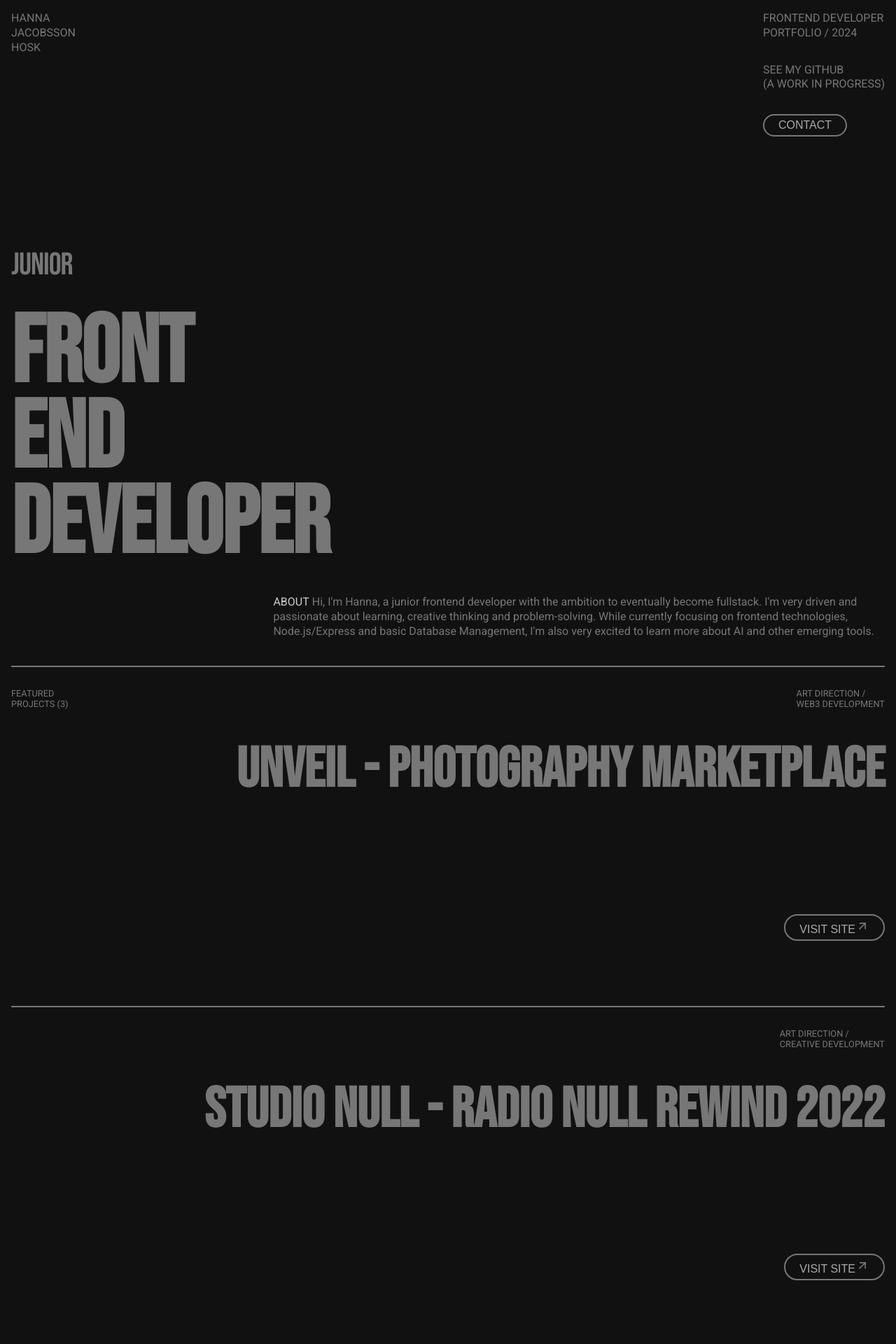
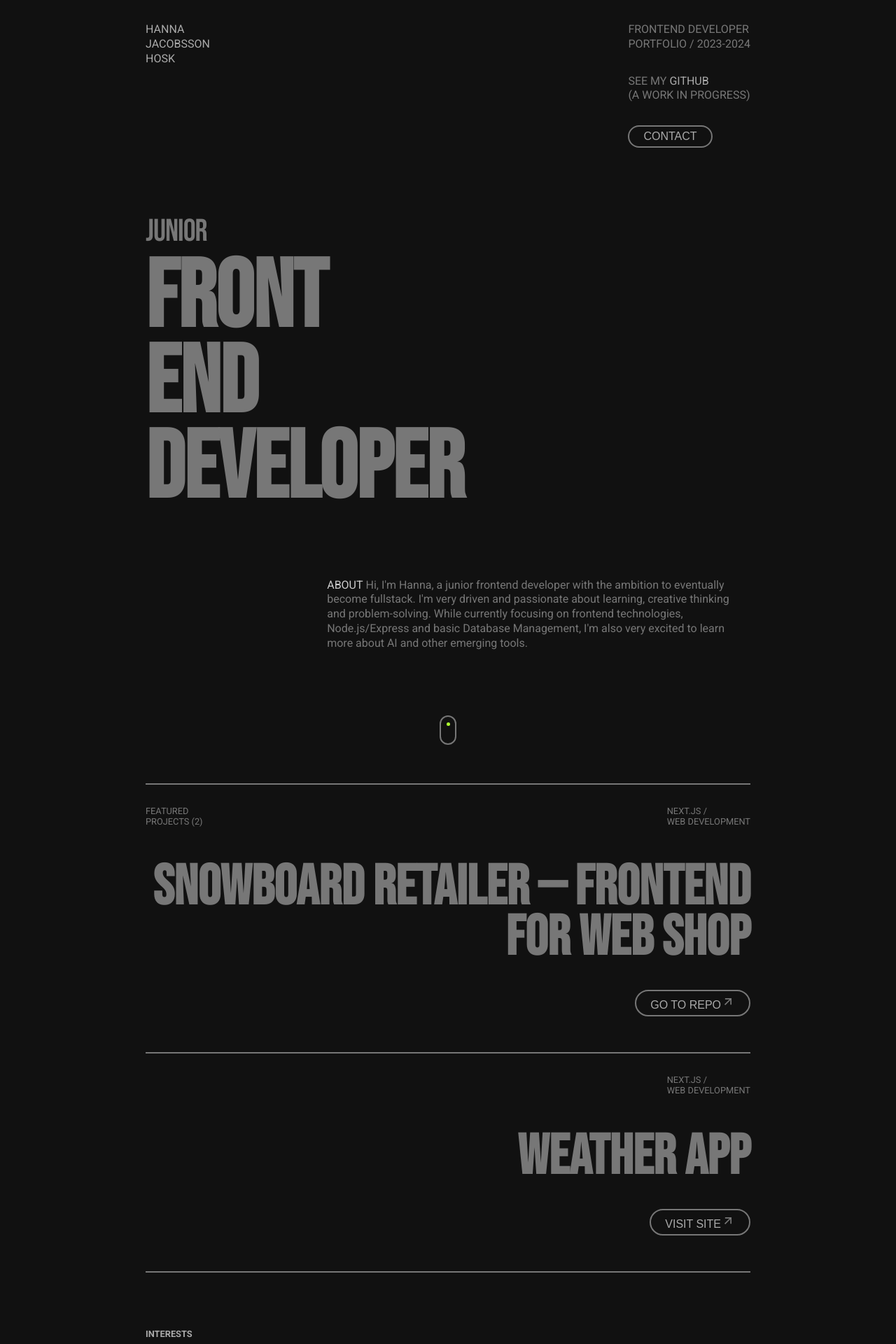
Before and after one commit to hanna-fmw/portfolio, a Next.js app: page / in a window 1280 px wide. Shown: the top 1920 px of the page at 70% size. Built offline with nearby package versions, Linux system fonts and the light colour scheme.

Commit message:
First commit

```diff
--- a/app/globals.css
+++ b/app/globals.css
@@ -24,12 +24,6 @@ body {
 	font-family: var(--font-bebasNeue);
 }
 
-@media (min-width: 768px) {
-	body {
-		font-size: 175px;
-	}
-}
-
 a {
 	color: inherit;
 	text-decoration: none;
--- a/app/page.jsx
+++ b/app/page.jsx
@@ -27,10 +27,10 @@ export default function Home() {
 					<div className={styles.nav_right}>
 						<div className={styles.nav_portfolio}>
 							Frontend Developer <br />
-							Portfolio / 2024 <br />
+							Portfolio / 2023-2024 <br />
 						</div>
 						<div className={styles.nav_github}>
-							See my GitHub <br />
+							See my <span className={styles.github_navlink}>GitHub</span> <br />
 							(A Work in progress)
 						</div>
 
@@ -80,7 +80,10 @@ export default function Home() {
 						</p>
 					</div>
 
-					{/* <p>Scroll down</p> */}
+					<div className={styles.mouse}>
+						<div className={styles.wheel}></div>
+					</div>
+
 					<div className={styles.svg_scroll}>
 						<svg className={styles.svg_line} width='20' height='21' fill='none' xmlns='http://www.w3.org/2000/svg'>
 							<path d='M10.833 13.977l4.47-4.47 1.179 1.178L10 17.167l-6.482-6.482 1.179-1.178 4.47 4.47V3.833h1.666v10.144z' fill='#777' />
@@ -92,20 +95,20 @@ export default function Home() {
 						<div className={styles.projects_header}>
 							<p>
 								FEATURED <br />
-								PROJECTS (3)
+								PROJECTS (2)
 							</p>
 							<p>
-								ART DIRECTION / <br />
-								WEB3 DEVELOPMENT
+								NEXT.JS / <br />
+								WEB DEVELOPMENT
 							</p>
 						</div>
 						<div className={styles.project}>
-							<h1 className={styles.project_heading}>Unveil - Photography Marketplace</h1>
+							<h1 className={styles.project_heading}>SNOWBOARD RETAILER — FRONTEND FOR WEB SHOP</h1>
 						</div>
 						<div className={styles.btn_container}>
-							<a href='https://www.unveil.art/' target='_blank' rel='noopener noreferrer' class='c-button'>
+							<a href='https://github.com/hanna-fmw/webshop-snowboards' target='_blank' rel='noopener noreferrer' class='c-button'>
 								<button className={styles.visit_btn}>
-									Visit Site
+									Go to repo
 									<svg width='20' height='20' fill='none' xmlns='http://www.w3.org/2000/svg'>
 										<path d='M13.337 7.845l-7.173 7.173-1.178-1.179 7.172-7.172H5.837V5h9.166v9.167h-1.666V7.845z' fill='#777' />
 									</svg>
@@ -125,15 +128,15 @@ export default function Home() {
 								PROJECTS (3) */}
 							</p>
 							<p>
-								ART DIRECTION / <br />
-								CREATIVE DEVELOPMENT
+								NEXT.JS / <br />
+								WEB DEVELOPMENT
 							</p>
 						</div>
 						<div className={styles.project}>
-							<h1 className={styles.project_heading}>Studio Null - radio null rewind 2022</h1>
+							<h1 className={styles.project_heading}>Weather App</h1>
 						</div>
 						<div className={styles.btn_container}>
-							<a href='https://www.unveil.art/' target='_blank' rel='noopener noreferrer' class='c-button'>
+							<a href='https://weather-app-rust-gamma-39.vercel.app/' target='_blank' rel='noopener noreferrer' class='c-button'>
 								<button className={styles.visit_btn}>
 									Visit Site
 									<svg width='20' height='20' fill='none' xmlns='http://www.w3.org/2000/svg'>
@@ -173,9 +176,9 @@ export default function Home() {
 						<div className={styles.skill}>React & Next.js</div>
 						<div className={styles.skill}>React Native</div>
 						<div className={styles.skill}>Node.js & Express</div>
+						<div className={styles.skill}>Prisma, Supabase & Firebase basics</div>
 						<div className={styles.skill}>Git & GitHub</div>
 						<div className={styles.skill}>Squarespace</div>
-						<div className={styles.skill}>Storybook</div>
 						<div className={styles.skill}>UX/UI & Animation (Figma, Framer Motion)</div>
 					</div>
 				</section>
@@ -185,7 +188,7 @@ export default function Home() {
 						<p className={styles.content_description}>
 							Learn, collaborate and contribute. <br />
 							<a href='https://github.com/hanna-fmw' target='_blank' rel='noopener noreferrer'>
-								See my <span className={styles.gitHub_link}>Github</span>
+								See my <span className={styles.social_link}>Github</span>
 							</a>
 						</p>
 					</div>
@@ -198,7 +201,7 @@ export default function Home() {
 							working independently.
 							<br />
 							<a href='https://github.com/hanna-fmw' target='_blank' rel='noopener noreferrer'>
-								See my <span className={styles.github_link}>Github</span>
+								See my <span className={styles.social_link}>Github</span>
 							</a>
 						</p>
 					</div>
@@ -222,23 +225,23 @@ export default function Home() {
 				<footer className={styles.footer}>
 					<div className={styles.email}>
 						<button onClick={copyToClipboard} className={styles.email_btn}>
-							hanna.hosk@gmail.com
+							<span className={styles.email_address}>hanna.hosk@gmail.com</span>
+							<span className={styles.to_copy}>Click To Copy</span>
 						</button>
-						<span className={styles.to_copy}>Click To Copy</span>
 					</div>
 					<div>
 						<a href='https://github.com/hanna-fmw' target='_blank' rel='noopener noreferrer'>
-							<span className={styles.github_link}>GITHUB </span>
+							<span className={styles.social_link}>GITHUB </span>
 						</a>
 					</div>
 					<div>
 						<a href='https://www.linkedin.com/in/hanna-jacobsson-hosk-29a64138/' class='c-button' target='_blank' rel='noopener noreferrer'>
-							<span className={styles.github_link}>LINKEDIN</span>
+							<span className={styles.social_link}>LINKEDIN</span>
 						</a>
 					</div>
 
 					<div>
-						<p class='place'>STOCKHOLM, SWEDEN</p>
+						<span className={styles.place}>STOCKHOLM, SWEDEN</span>
 						<div class='time'>
 							<a
 								class='clock24'
--- a/app/page.module.css
+++ b/app/page.module.css
@@ -1,5 +1,5 @@
 .main {
-	padding: 1rem;
+	padding: 2rem 1rem;
 }
 
 .nav {
@@ -7,7 +7,7 @@
 	justify-content: space-between;
 	font-weight: 500;
 	line-height: 1.3;
-	margin-bottom: 2.4rem;
+	margin-bottom: 2rem;
 }
 
 .nav_left,
@@ -21,6 +21,24 @@
 .nav_portfolio,
 .nav_github {
 	margin-bottom: 2rem;
+}
+
+.nav_name {
+	color: #aaa;
+}
+
+.github_navlink {
+	font-family: var(--font-roboto);
+	font-size: 1rem;
+	text-transform: uppercase;
+	display: inline-block;
+	color: #aaa;
+	transition: color 0.3s, background 0.3s;
+}
+
+.github_navlink:hover {
+	color: greenyellow;
+	cursor: pointer;
 }
 
 .visit_btn,
@@ -92,6 +110,7 @@
 }
 
 .about_paragraph {
+	margin-top: 3.4rem;
 	margin-bottom: 2.4rem;
 }
 
@@ -145,6 +164,11 @@
 	margin-bottom: 1rem;
 }
 
+.content_title,
+.skills_title {
+	color: #aaa;
+}
+
 .skills_title {
 	font-family: var(--font-roboto);
 	font-size: 0.8rem;
@@ -177,16 +201,17 @@
 	transition: color 0.3s, background 0.3s;
 }
 
-.github_link {
-	color: #aaa;
-}
-
 .content_container {
 	padding-block: 1rem;
 }
 
-.github_link:hover {
+.social_link {
+	text-transform: uppercase;
+}
+
+.social_link:hover {
 	color: greenyellow;
+	cursor: pointer;
 }
 
 .marquee {
@@ -201,8 +226,17 @@
 	font-family: var(--font-roboto);
 }
 
-.email {
+.email_btn {
+	background-color: #111111;
+	border: none;
+	color: #aaa;
+	line-height: 1.5;
 	padding-bottom: 2rem;
+	cursor: pointer;
+}
+
+.email_address:hover {
+	color: greenyellow;
 }
 
 .to_copy {
@@ -210,3 +244,62 @@
 	text-align: right;
 	font-size: 0.8rem;
 }
+
+.mouse {
+	height: 42px;
+	width: 24px;
+	border-radius: 14px;
+	margin: 3.4rem auto;
+	/* transform: none; */
+	border: 2px solid #777;
+}
+
+.wheel {
+	height: 5px;
+	width: 5px;
+	margin: 5px auto;
+	background: greenyellow;
+	position: relative;
+	border-radius: 8px;
+}
+
+.wheel {
+	animation: mouse-wheel 0.6s linear infinite;
+}
+
+@keyframes mouse-wheel {
+	0% {
+		top: 1px;
+	}
+	25% {
+		top: 2px;
+	}
+	50% {
+		top: 3px;
+	}
+	75% {
+		top: 2px;
+	}
+	100% {
+		top: 1px;
+	}
+}
+
+@keyframes mouse-scroll {
+	0% {
+		opacity: 0;
+	}
+	50% {
+		opacity: 0.5;
+	}
+	100% {
+		opacity: 1;
+	}
+}
+
+@media (min-width: 768px) {
+	.main {
+		width: 70%;
+		margin: 0 auto;
+	}
+}
```
